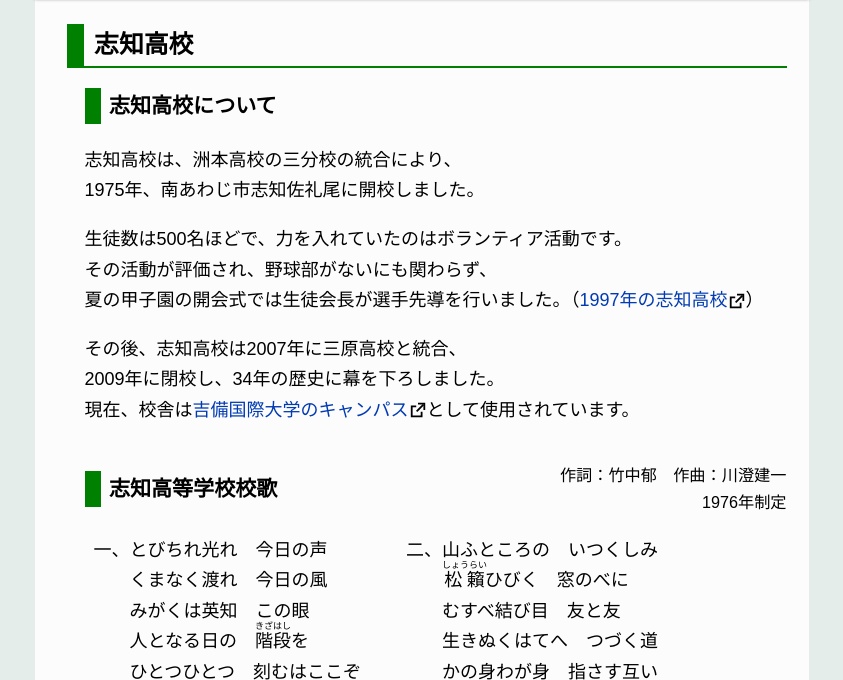
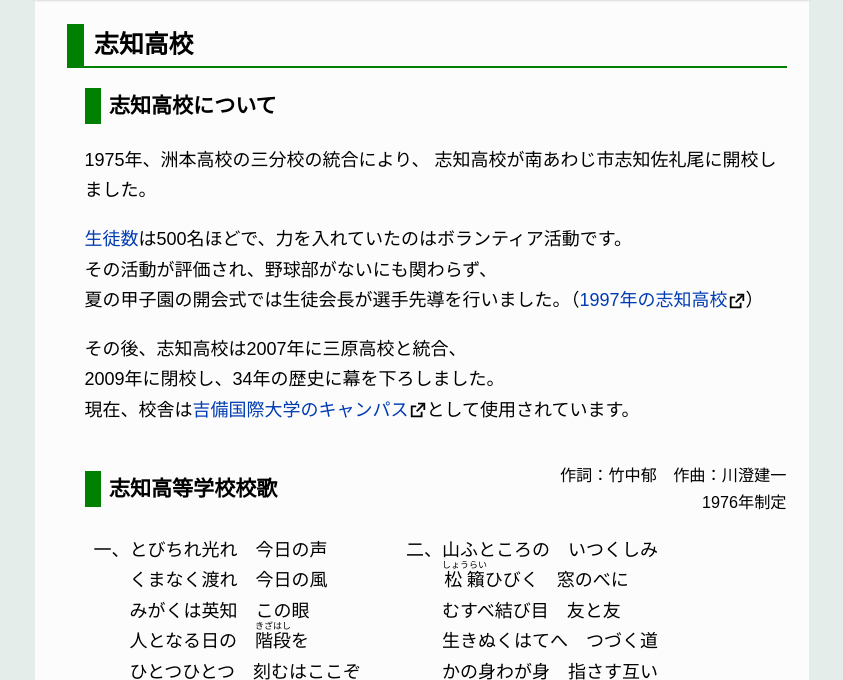
Before and after one commit to miharacomclub/miharacomclub.github.io, a plain HTML site: page school/shichi.html in a window 1280 px wide. Shown: the part 116-796 px from the top of the page, without its empty margins (218-1061 px from the left). Drawn offline with Linux system fonts and the light colour scheme.

Commit message:
Update shichi.html

```diff
--- a/school/shichi.html
+++ b/school/shichi.html
@@ -19,11 +19,12 @@
 <section>
 	<h3>志知高校について</h3>
 	<p>
-		志知高校は、<span data-tooltip="緑、西淡、南淡分校">洲本高校の三分校</span>の統合により、<br>
-		<time>1975年</time>、南あわじ市志知佐礼尾に開校しました。
+		<time>1975年</time>、<span data-tooltip="緑、西淡、南淡分校"
+		>洲本高校の三分校</span>の統合により、
+		志知高校が南あわじ市志知佐礼尾に開校しました。
 	</p>
 	<p>
-		生徒数は500名ほどで、力を入れていたのはボランティア活動です。<br>
+		<a href="students">生徒数</a>は500名ほどで、力を入れていたのはボランティア活動です。<br>
 		その活動が評価され、野球部がないにも関わらず、<br>
 		夏の甲子園の開会式では生徒会長が選手先導を行いました。（<a target="_blank" href="http://www.hyogo-c.ed.jp/~shichi-hs/sakuhin33/1997/sichi1997.html"
 		><time>1997年</time>の志知高校</a>）
@@ -88,7 +89,7 @@
 		<li>
 			鳴門の海も　波静か<br>
 			<ruby>鶴来山<rt>かくらいさん</ruby>の　<ruby>松籟<rt>しょうらい</ruby>も<br>
-			しばしその音をとどめたり<br>
+			しばしその音を　とどめたり<br>
 			見よ　曙の彩雲に<br>
 			こぼれる光　地をおおい<br>
 			今日　志知高校　誕生す
```
